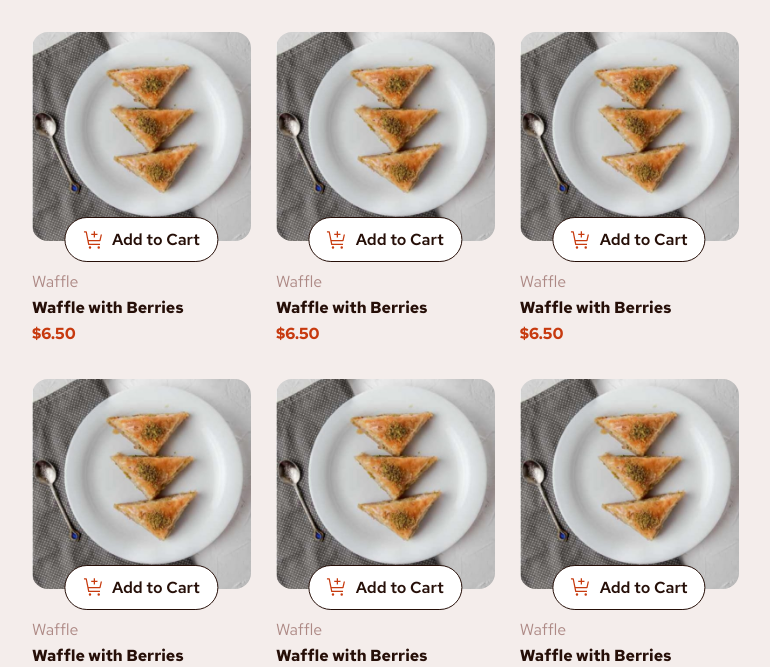
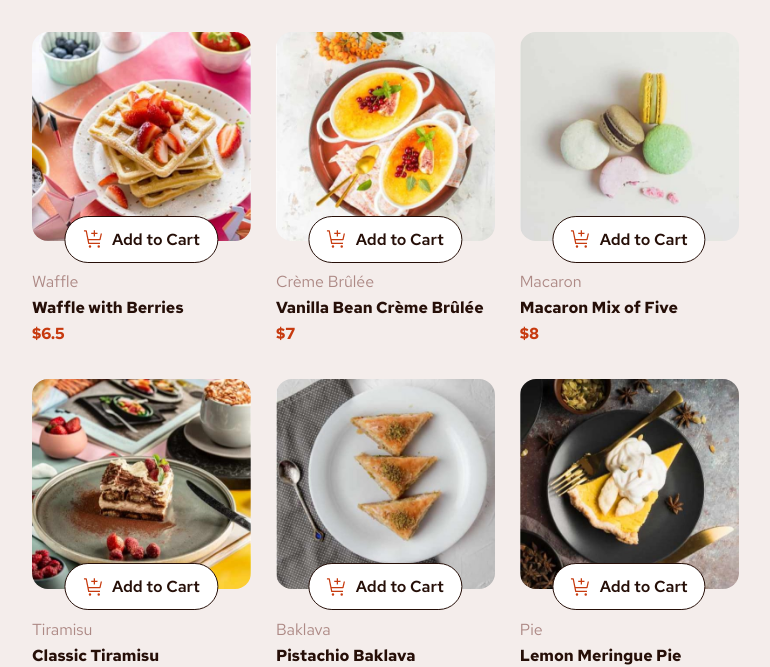
Before and after one commit to FESOO1/Product-list-with-cart2, a plain HTML site: page index.html in a window 1280 px wide. Shown: the part 136-803 px from the top of the page, without its empty margins (68-838 px from the left). Drawn offline with Linux system fonts and the light colour scheme.

Commit message:
Something

```diff
--- a/index.html
+++ b/index.html
@@ -3,7 +3,7 @@
 <head>
   <meta charset="UTF-8">
   <meta name="viewport" content="width=device-width, initial-scale=1.0">
-  <title>Document</title>
+  <title>Delicious Desserts</title>
   <link rel="stylesheet" href="./styles.css">
 </head>
 <body>
--- a/script.js
+++ b/script.js
@@ -1,11 +1,21 @@
 const dessertsContainer = document.querySelector('.desserts-themselves');
 
+window.addEventListener('DOMContentLoaded', handleData);
+
+
+async function handleData() {
     for (let i = 0; i < 9; i++) {
+
+        // FETCH
+
+        const respone = await fetch('./data.json');
+        const jsonData = await respone.json();
+
         const dessertItself = document.createElement('div');
         dessertItself.classList.add('dessert');
         dessertItself.innerHTML = `
         <div class="dessert-image">
-        <img src="./assets/images/image-baklava-desktop.jpg" alt="" class="dessert-image-itself">
+            <img src="${jsonData[i].image.desktop}" alt="${jsonData[i].name}" class="dessert-image-itself">
         </div>
         <div class="dessert-buttons">
         <button class="add-to-cart-button-itself" id="addToCartBtn">
@@ -28,10 +38,43 @@ for (let i = 0; i < 9; i++) {
         </div>
         </div>
         <div class="dessert-info">
-    <span class="dessert-category">Waffle</span>
-    <h4 class="dessert-name">Waffle with Berries</h4>
-    <h4 class="dessert-price">$6.50</h4>
+        <span class="dessert-category">${jsonData[i].category}</span>
+        <h4 class="dessert-name">${jsonData[i].name}</h4>
+        <h4 class="dessert-price">$${jsonData[i].price}</h4>
         </div>
         `;
         dessertsContainer.appendChild(dessertItself);
+
+        // BUTTON HANDLING
+
+        const addToCartBtn = document.querySelectorAll('.add-to-cart-button-itself');
+        const decrementBtn = document.querySelectorAll('.decrement-button');
+        const incrementBtn = document.querySelectorAll('.increment-button');
+        const counterText = document.querySelectorAll('.output-of-calculating');
+        const calculateButtonsContainer = document.querySelectorAll('.increment-decrement-button');
+        let counter = 1;
+
+        addToCartBtn[i].addEventListener('click', () => {
+            addToCartBtn[i].style.display = 'none';
+            calculateButtonsContainer[i].style.display = 'flex';
+        });
+
+        // DECREMENT
+
+        decrementBtn[i].addEventListener('click', () => {
+            if (counter !== 1) {
+                counter--;
+                counterText[i].textContent = counter;
+            } else {
+                decrementBtn[i].disabled = 0;
+            }
+        });
+
+        // INCREMENT
+
+        incrementBtn[i].addEventListener('click', () => {
+            counter++;
+            counterText[i].textContent = counter;
+        });
     };
+}
--- a/styles.css
+++ b/styles.css
@@ -75,9 +75,9 @@ main {
 
 .add-to-cart-button-itself {
     width: 70%;
-    height: 45px;
+    height: 47px;
     position: absolute;
-    top: -80%;
+    top: -85%;
     left: 50%;
     transform: translateX(-50%);
     display: flex;
@@ -108,14 +108,13 @@ main {
 
 .increment-decrement-button {
     width: 70%;
-    height: 45px;
-    top: -80%;
+    height: 47px;
+    top: -85%;
     left: 50%;
     transform: translateX(-50%);
     position: absolute;
     background-color: hsl(14, 86%, 42%);
     border-radius: 1.5rem;
-    /* display: flex; */
     display: none;
     align-items: center;
     justify-content: space-between;
```
Lines whose indentation alone changed are shown as unchanged.
